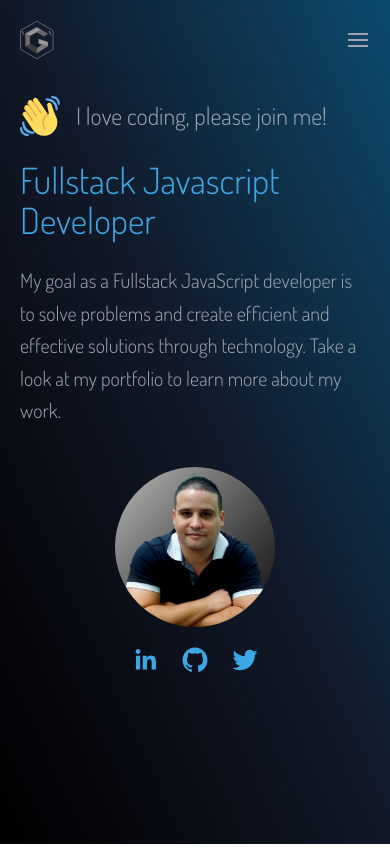
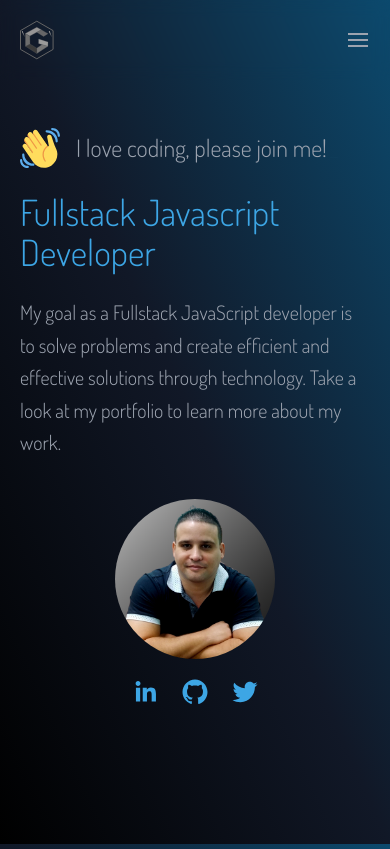
Before and after one commit to gustavoylc/portfolio, a Next.js app: page / in a window 390 px wide. Built offline with nearby package versions, Linux system fonts and the light colour scheme.

Commit message:
style: increase padding

```diff
--- a/src/pages/Layout.jsx
+++ b/src/pages/Layout.jsx
@@ -13,7 +13,10 @@ function Layout({ children }) {
       <header>
         <NavBar />
       </header>
-      <main className="px-5 max-w-5xl mx-auto md:px-20 pt-24 pb-5 md:py-0 md:short:pt-24 md:tall:py-0">
+      <main
+        className="px-5 max-w-5xl mx-auto md:px-20 pt-32 pb-5
+                   md:py-0 md:short:pt-32 md:tall:py-0"
+      >
         {children}
       </main>
     </main>
--- a/src/pages/index.js
+++ b/src/pages/index.js
@@ -34,7 +34,8 @@ function Home() {
         },
       }}
       className="grid justify-items-center grid-rows-2 sm:grid-rows-1 gap-10 sm:grid-cols-[2fr_1fr]
-      md:h-screen md:items-center md:short:h-full md:short:items-start md:tall:h-screen md:tall:items-center"
+                  md:h-screen md:items-center md:short:h-full md:short:items-start md:tall:h-screen
+                  md:tall:items-center"
     >
       {/*  */}
       <section className="flex flex-col gap-6">
```
